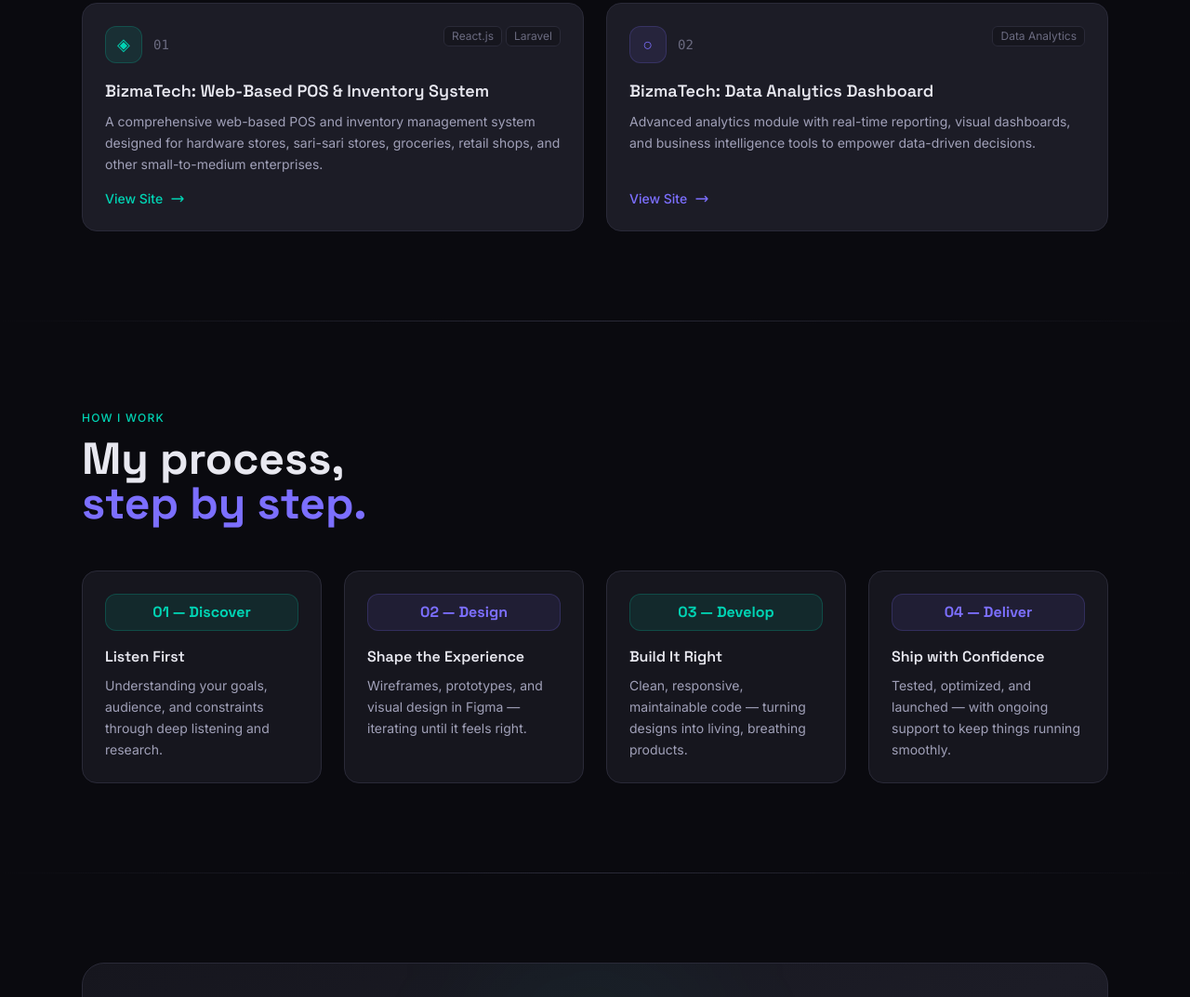
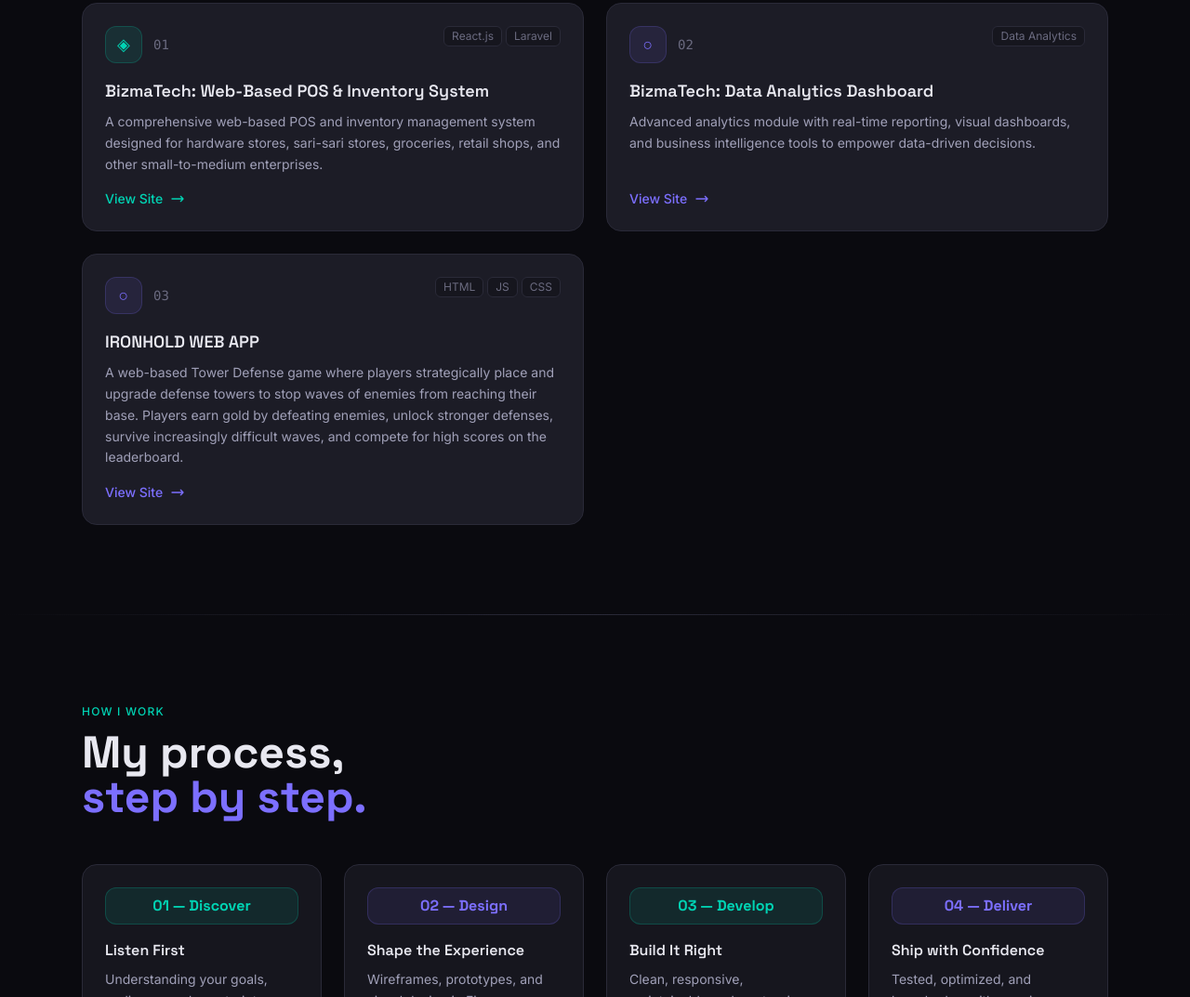
Before and after one commit to bonshie09/Jhonriel-C.-Padecio-Portfolio, a plain HTML site: page index.html in a window 1280 px wide. Shown: the part 1803-2876 px from the top of the page at 93% size. Drawn offline with nearby package versions, Linux system fonts and the light colour scheme.

Commit message:
Update index.html

```diff
--- a/index.html
+++ b/index.html
@@ -329,6 +329,28 @@
           <svg class="w-4 h-4" fill="none" stroke="currentColor" viewBox="0 0 24 24"><path stroke-linecap="round" stroke-linejoin="round" stroke-width="2" d="M17 8l4 4m0 0l-4 4m4-4H3"/></svg>
         </a>
       </div>
+      <!-- Project 03 -->
+      <div class="project-card group bg-card border border-border card-border rounded-2xl p-6 flex flex-col gap-4 reveal">
+        <div class="flex items-start justify-between">
+          <div class="flex items-center gap-3">
+            <div class="w-10 h-10 rounded-xl bg-accent/10 border border-accent/20 flex items-center justify-center text-accent text-lg">○</div>
+            <span class="text-muted text-sm font-mono">03</span>
+          </div>
+          <div class="flex flex-wrap gap-1">
+            <span class="px-2 py-0.5 rounded-md bg-surface text-xs text-muted border border-border">HTML</span>
+            <span class="px-2 py-0.5 rounded-md bg-surface text-xs text-muted border border-border">JS</span>
+            <span class="px-2 py-0.5 rounded-md bg-surface text-xs text-muted border border-border">CSS</span>
+          </div>
+        </div>
+        <div>
+          <h3 class="font-display text-lg font-semibold text-bright mb-2">IRONHOLD WEB APP</h3>
+          <p class="text-body text-sm leading-relaxed">A web-based Tower Defense game where players strategically place and upgrade defense towers to stop waves of enemies from reaching their base. Players earn gold by defeating enemies, unlock stronger defenses, survive increasingly difficult waves, and compete for high scores on the leaderboard.</p>
+        </div>
+        <a href="https://bonshie09.github.io/IronHold/" class="mt-auto inline-flex items-center gap-2 text-accent text-sm font-medium group-hover:gap-3 transition-all">
+          View Site
+          <svg class="w-4 h-4" fill="none" stroke="currentColor" viewBox="0 0 24 24"><path stroke-linecap="round" stroke-linejoin="round" stroke-width="2" d="M17 8l4 4m0 0l-4 4m4-4H3"/></svg>
+        </a>
+      </div>
     </div>
   </section>
 
```
